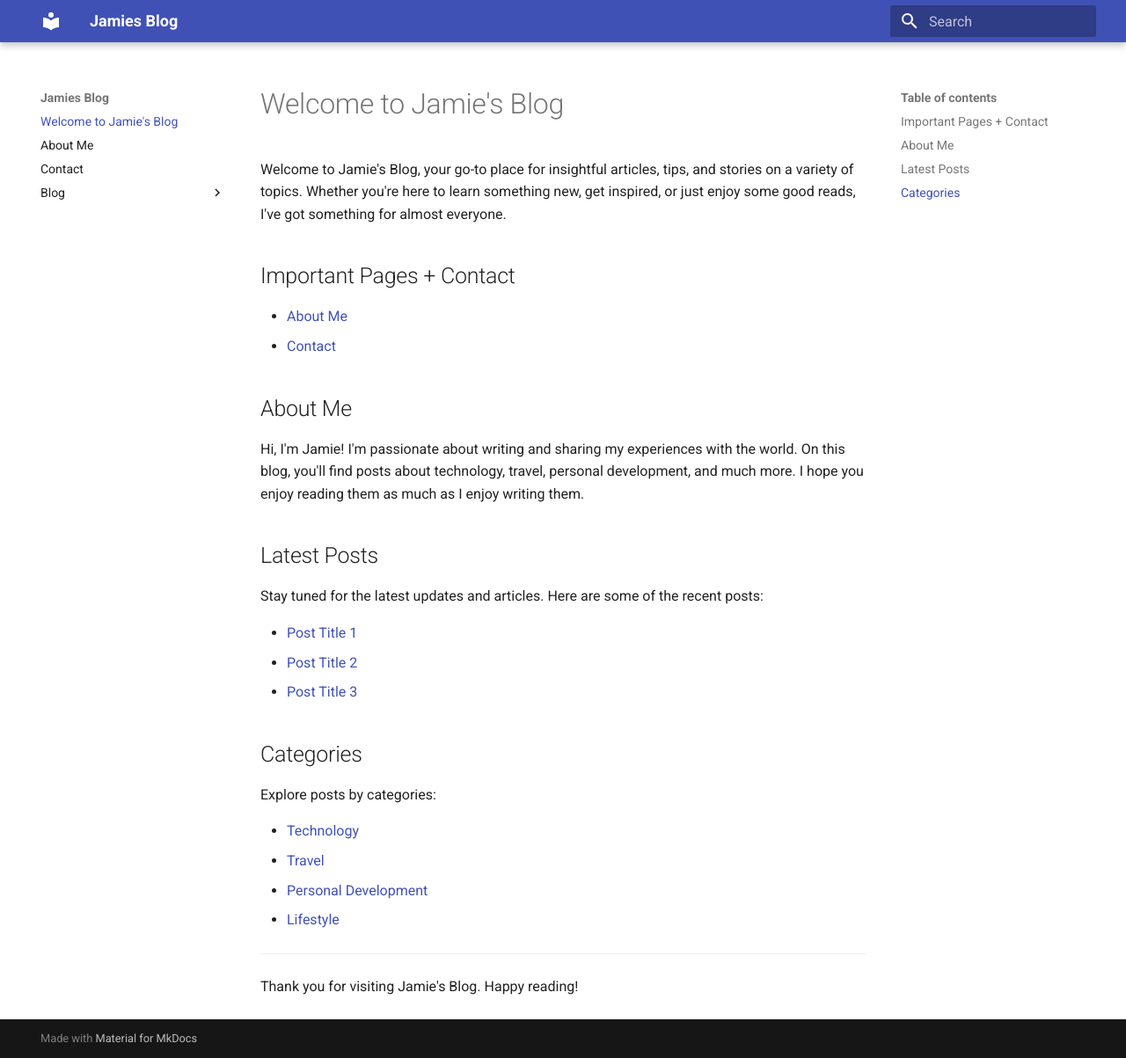
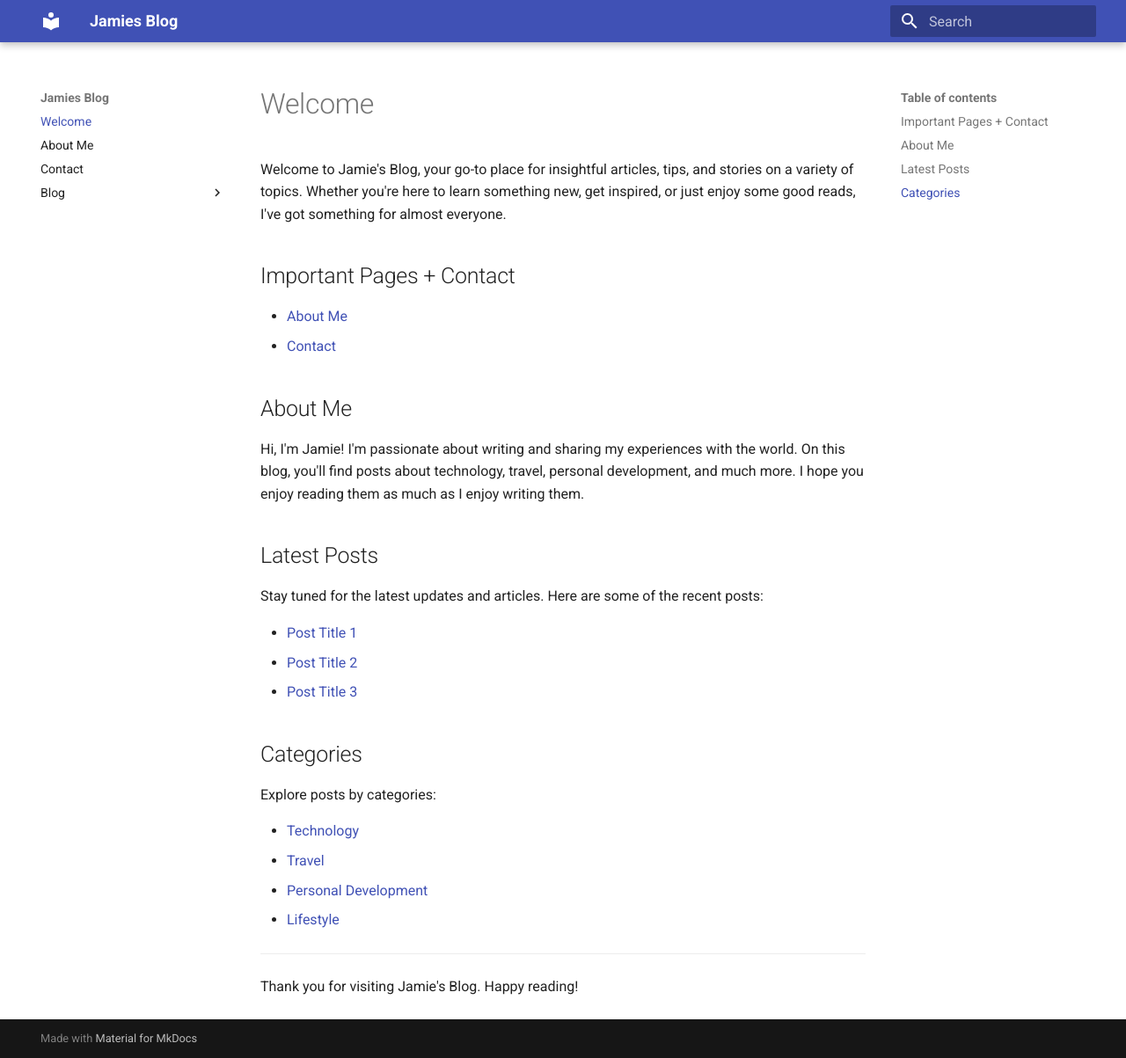
Before and after one commit to Bomchoo/jamies-wiki, an MkDocs documentation site: the page built from docs/index.md, in a window 1280 px wide and 1203 px high. Shown: the whole window at 88% size. Built offline with MkDocs 1.6.1 and Material for MkDocs 9.7.7, drawn with Linux system fonts in a browser that asks for light colours.

Commit message:
Change Page Title

```diff
--- a/docs/index.md
+++ b/docs/index.md
@@ -1,4 +1,4 @@
-# Welcome to Jamie's Blog
+# Welcome
 
 Welcome to Jamie's Blog, your go-to place for insightful articles, tips, and stories on a variety of topics. Whether you're here to learn something new, get inspired, or just enjoy some good reads, I've got something for almost everyone.
 
```
